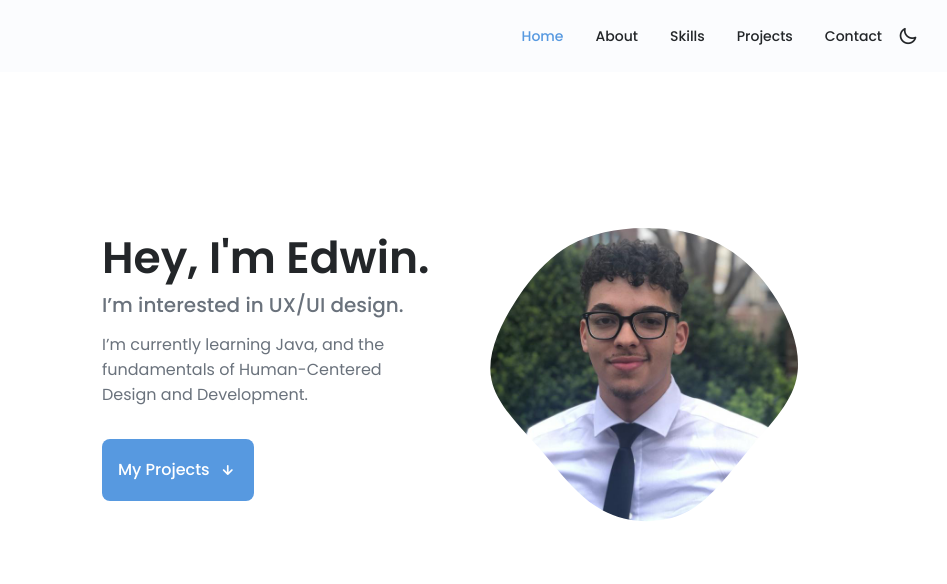
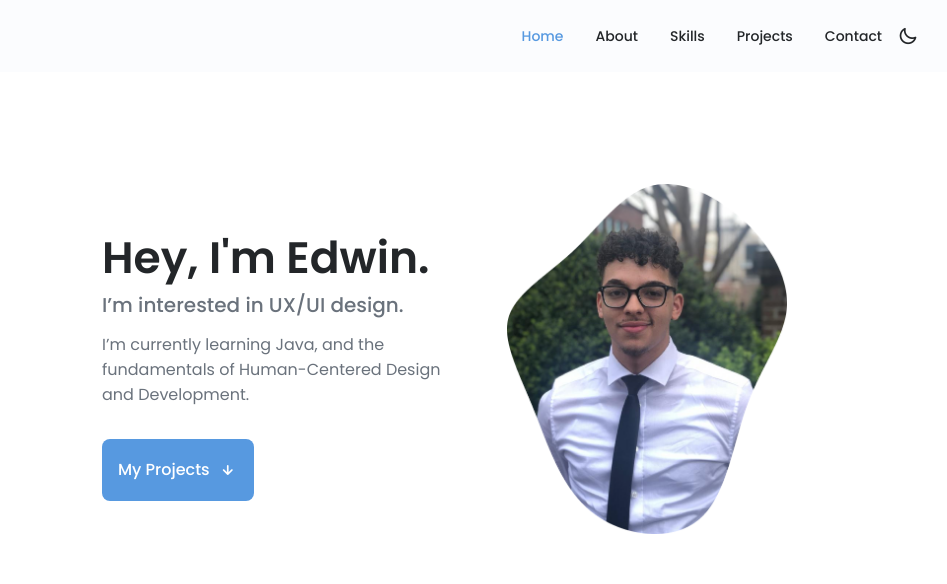
Before and after one commit to reyes-edwin/portfolio, a website: page public.html in a window 1280 px wide. Shown: the top 584 px of the page, 206-1153 px from the left. Drawn offline with nearby package versions, Linux system fonts and the light colour scheme.

Commit message:
change blob img

```diff
--- a/public.html
+++ b/public.html
@@ -91,28 +91,7 @@
             </div>
 
             <div class="home__img">
-              <svg
-                class="home__blob"
-                viewBox="0 0 200 200"
-                xmlns="http://www.w3.org/2000/svg"
-              >
-                <mask id="mask0" mask-type="alpha">
-                  <path
-                    fill="#FF0066"
-                    d="M43.3,-65.8C56.6,-58.9,68,-47.6,76.6,-33.6C85.2,-19.5,91,-2.8,87.6,11.7C84.2,26.3,71.5,38.7,60.1,52.3C48.6,66,38.4,80.9,24,87.9C9.6,94.9,-8.9,94.1,-23.2,86.4C-37.5,78.8,-47.6,64.4,-59.1,51.2C-70.7,37.9,-83.8,25.9,-86.6,11.9C-89.5,-2.1,-82.2,-18.2,-73.5,-32C-64.7,-45.9,-54.6,-57.6,-42.1,-64.8C-29.7,-72,-14.8,-74.7,0.1,-74.9C15.1,-75,30.1,-72.7,43.3,-65.8Z"
-                    transform="translate(100 100)"
-                  />
-                </mask>
-                <g mask="url(#mask0)">
-                  <!-- Image of me -->
-                  <image
-                    class="home__blob-img"
-                    x="0"
-                    y="-8"
-                    xlink:href="public/img/profile.jpg"
-                  />
-                </g>
-              </svg>
+              <img src="public/img/profile.png" alt="" class="home__blob">
             </div>
 
             <div class="home__data">
--- a/public/stylesheets/style.css
+++ b/public/stylesheets/style.css
@@ -292,13 +292,9 @@ img {
   color: var(--first-color-alt);
 }
 
-.home__blob {
-  width: 250px;
-  fill: var(--first-color);
-}
 
-.home__blob-img {
-  width: 200px;
+img.home__blob {
+width: 280px;
 }
 
 .home__data {
@@ -855,12 +851,7 @@ textarea {
   h1.home__title {
     font-size: 44px;
   }
-  .home__blob {
-    width: 320px;
-  }
-  .home__blob-img {
-    width: 200px;
-  }
+
 
   .about__container {
     column-gap: 5rem;
```
Also changed, not shown: public/img/profile.JPG (deleted), public/img/profile.png (added).
